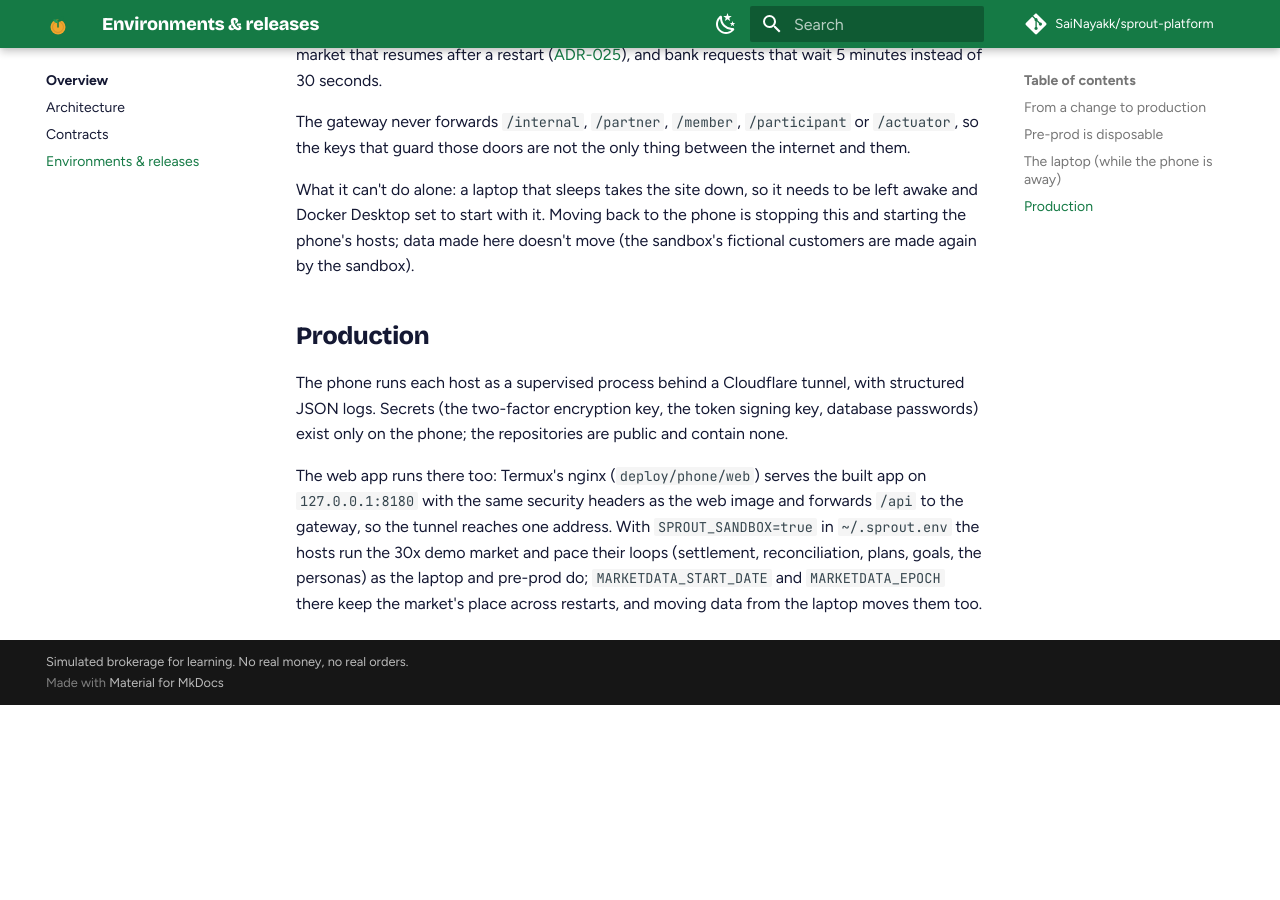
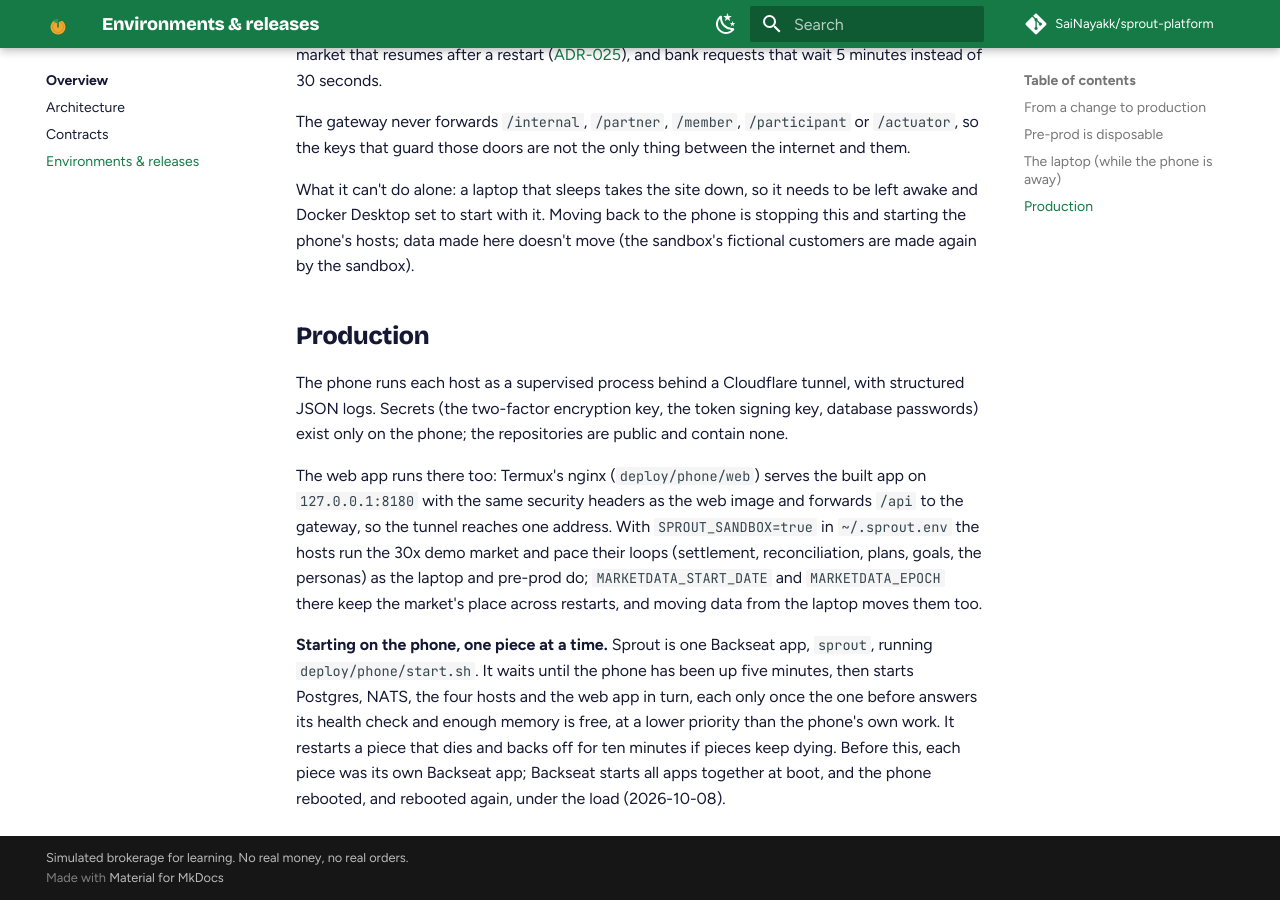
Before and after one commit to SaiNayakk/sprout-platform, an MkDocs documentation site: the page built from docs/environments.md, in a window 1280 px wide and 900 px high, scrolled down 1993 px. Built offline with MkDocs 1.6.1 and Material for MkDocs 9.7.7, drawn with Linux system fonts in a browser that asks for light colours; comment, search, counter and statistics services are not loaded; before the commit the page ends 2698 px from its top, so only the background shows below that.

Commit message:
fix: Sprout starts on the phone one piece at a time, never all at once
Backseat starts every app together at boot; Postgres, NATS and four JVMs warming up on top of the phone's own boot made Android reboot in a loop (2026-10-08). Sprout is now one Backseat app, start.sh, which waits until the phone has been up five minutes, starts each piece only once the one before is healthy and memory allows, at a lower priority, restarts pieces that die and backs off ten minutes if they keep dying. setup.sh removes the per-piece apps and registers the one; rotate-keys.sh restarts it.

```diff
--- a/docs/environments.md
+++ b/docs/environments.md
@@ -84,3 +84,10 @@ the same security headers as the web image and forwards `/api` to the gateway, s
 address. With `SPROUT_SANDBOX=true` in `~/.sprout.env` the hosts run the 30x demo market and pace their loops
 (settlement, reconciliation, plans, goals, the personas) as the laptop and pre-prod do; `MARKETDATA_START_DATE`
 and `MARKETDATA_EPOCH` there keep the market's place across restarts, and moving data from the laptop moves them too.
+
+**Starting on the phone, one piece at a time.** Sprout is one Backseat app, `sprout`, running
+`deploy/phone/start.sh`. It waits until the phone has been up five minutes, then starts Postgres, NATS,
+the four hosts and the web app in turn, each only once the one before answers its health check and enough
+memory is free, at a lower priority than the phone's own work. It restarts a piece that dies and backs
+off for ten minutes if pieces keep dying. Before this, each piece was its own Backseat app; Backseat starts
+all apps together at boot, and the phone rebooted, and rebooted again, under the load (2026-10-08).
```
Also changed, not shown: 3 other files.
